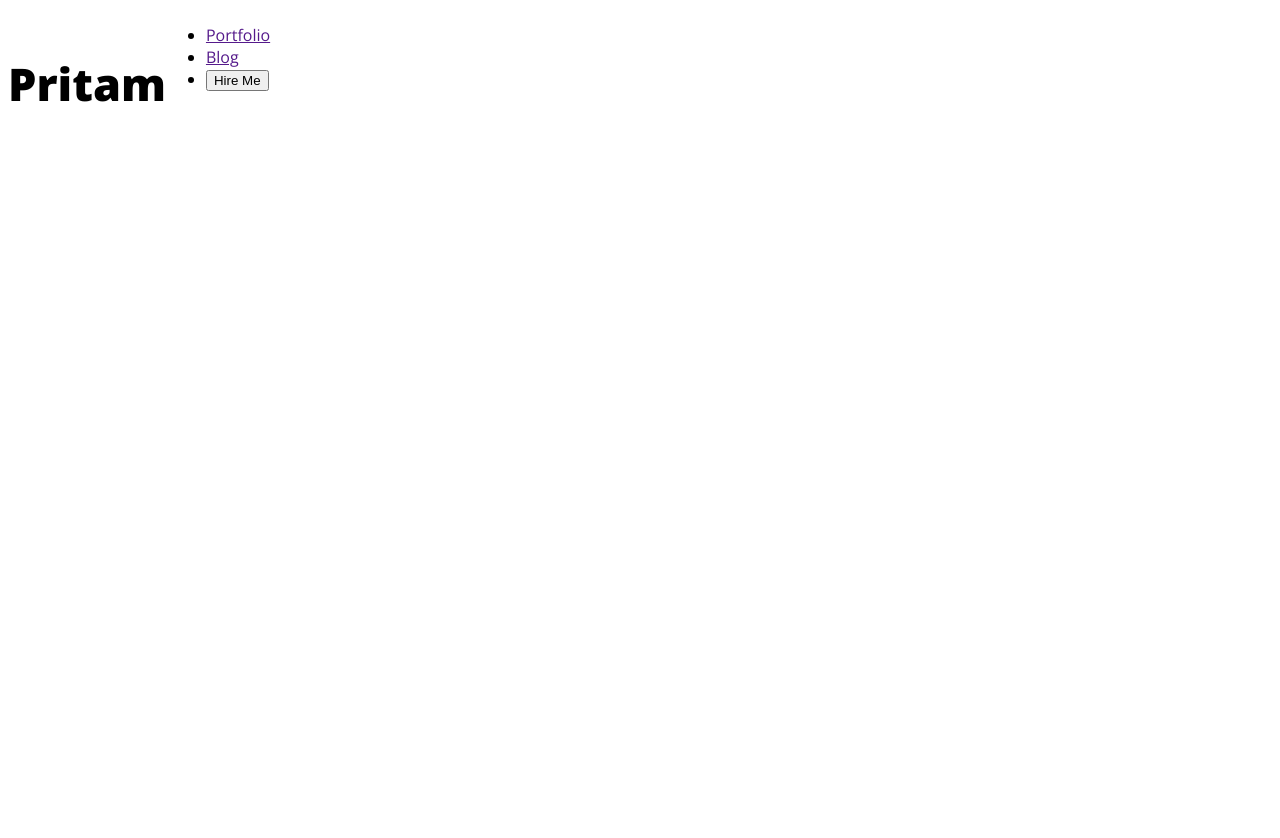
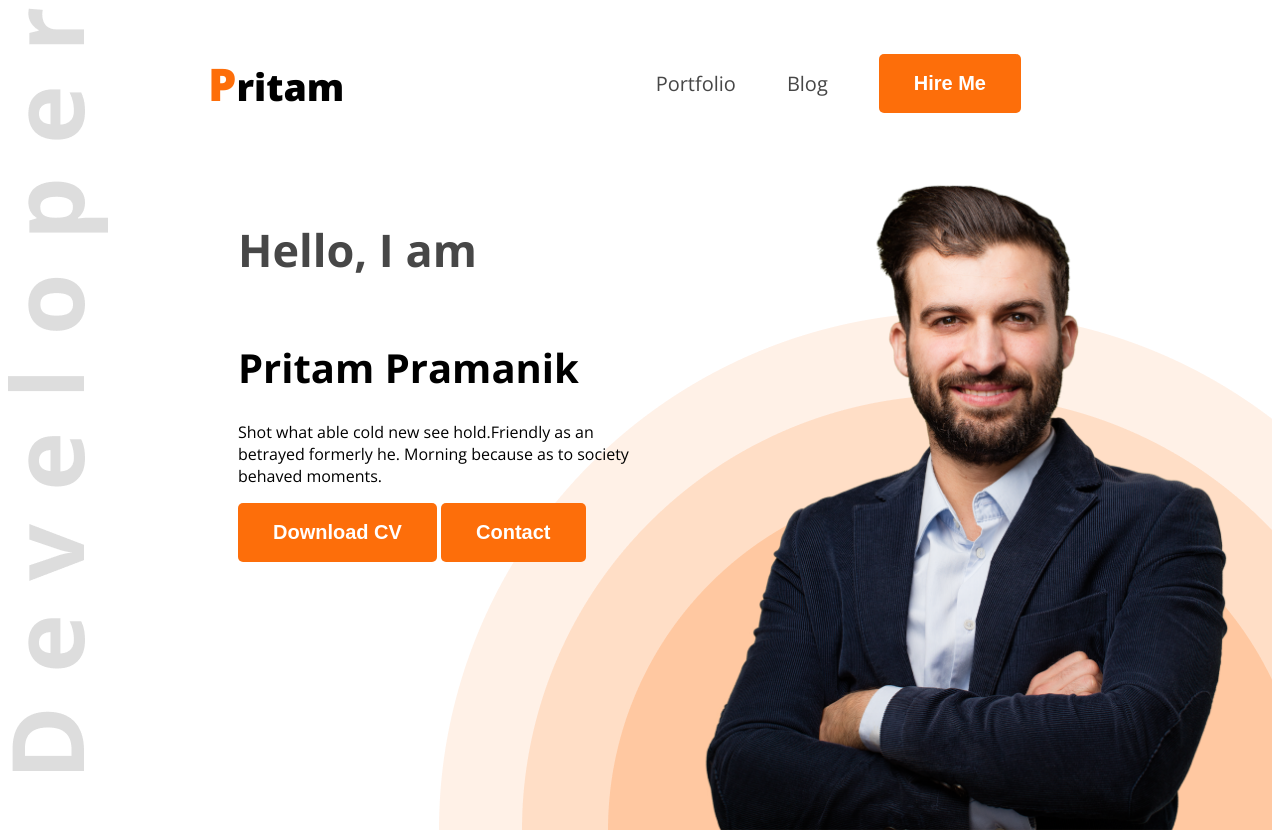
Before and after one commit to pritamprmnk/first-portfolio, a plain HTML site: page index.html in a window 1280 px wide. Before the commit the page ends 800 px from the top, so only its background shows below. Drawn offline with nearby package versions, Linux system fonts and the light colour scheme.

Commit message:
banner added

```diff
--- a/index.html
+++ b/index.html
@@ -10,15 +10,28 @@
     <link rel="stylesheet" href="style/style.css">
 </head>
 <body class="open-sans-normal">
-    <header>
+    <header class="header">
         <nav>
-            <h3 class="nav-title"><span>P</span>ritam</h3>
+            <h3 class="nav-title"><span class="text-primary">P</span><small>ritam</small></h3>
             <ul>
-                <li><a href="">Portfolio</a></li>
-                <li><a href="">Blog</a></li>
-                <li><a href=""><button>Hire Me</button></a></li>
+                <li><a class="dark-2" href="">Portfolio</a></li>
+                <li><a class="dark-2" href="">Blog</a></li>
+                <li><a href=""><button class="btn-primary">Hire Me</button></a></li>
             </ul>
         </nav>
+        <div class="banner">
+            <div class="banner-content">
+                <h4 class="banner-greetings dark-2">Hello, I am</h4>
+                <h1 class="banner-title">Pritam Pramanik</h1>
+               <p class="banner-description">
+                Shot what able cold new see hold.Friendly as an betrayed formerly he. Morning because as to society behaved moments.
+               </p>
+               <button class="btn-primary">Download CV</button>
+               <Button class="btn-primary">Contact</Button>
+
+            </div>
+            <img class="banner-profile-picture" src="images/hardy.png" alt="">
+        </div>
     </header>
 
 </body>
--- a/style/style.css
+++ b/style/style.css
@@ -7,12 +7,72 @@
   font-variation-settings:
     "wdth" 100;
 }
+/* shared style */
+
+.text-primary{
+    color: #FD6E0A;
+}
+.dark-2{
+    color: #474747;
+}
+.btn-primary{
+    background-color: #FD6E0A;
+    font-weight: bold;
+    font-size: 20px;
+    color: white;
+    border: none;
+    padding: 18px 35px;
+    border-radius: 5px;
+
+}
 
 /* Nav Style */
 nav{
     display: flex;
+    align-items: center;
+    justify-content: space-between;
+    margin: 0 200px;
 }
 .nav-title{
     font-weight: 800;
     font-size: 45px;
 }
+nav ul{
+    display: flex;
+    align-items: center;
+}
+nav ul li {
+    list-style: none;
+    margin-right: 51px;
+}
+nav li a{
+    text-decoration: none;
+    font-size: 20px;
+}
+/* header */
+.header{
+    background-image: url("../images/developer.png"), url("../images/header_bg.png");
+    background-repeat: no-repeat;
+    background-position: top left, bottom right;
+
+}
+/* banner style */
+.banner{
+    display: flex;
+    justify-content: space-between;
+    margin: 0 35px 0 230px;
+}
+.banner-content{
+    max-width: 580px;
+}
+.banner-greetings{
+    font-size: 45px;
+    font-weight: 600px;
+}
+.banner-title{
+    font-weight: bold;
+    font-size: 40px;
+}
+.banner-profile-picture{
+    width: 580px;
+}
```
Also changed, not shown: images/developer.png (added), images/hardy.png (added), images/header_bg.png (added), images/icons/facebook.png (added), images/icons/insta.png (added), images/icons/js.png (added), images/icons/mongo.png (added), images/icons/nodejs.png (added), images/icons/react.png (added), images/icons/twitter.png (added).
